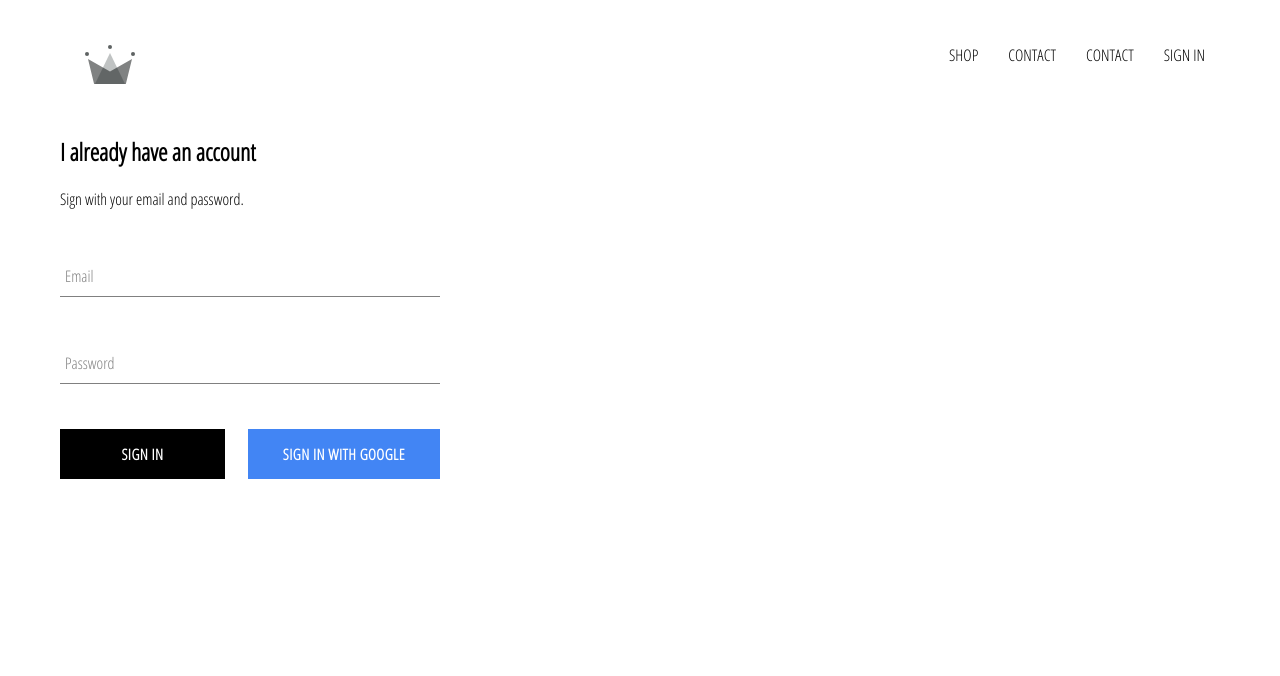
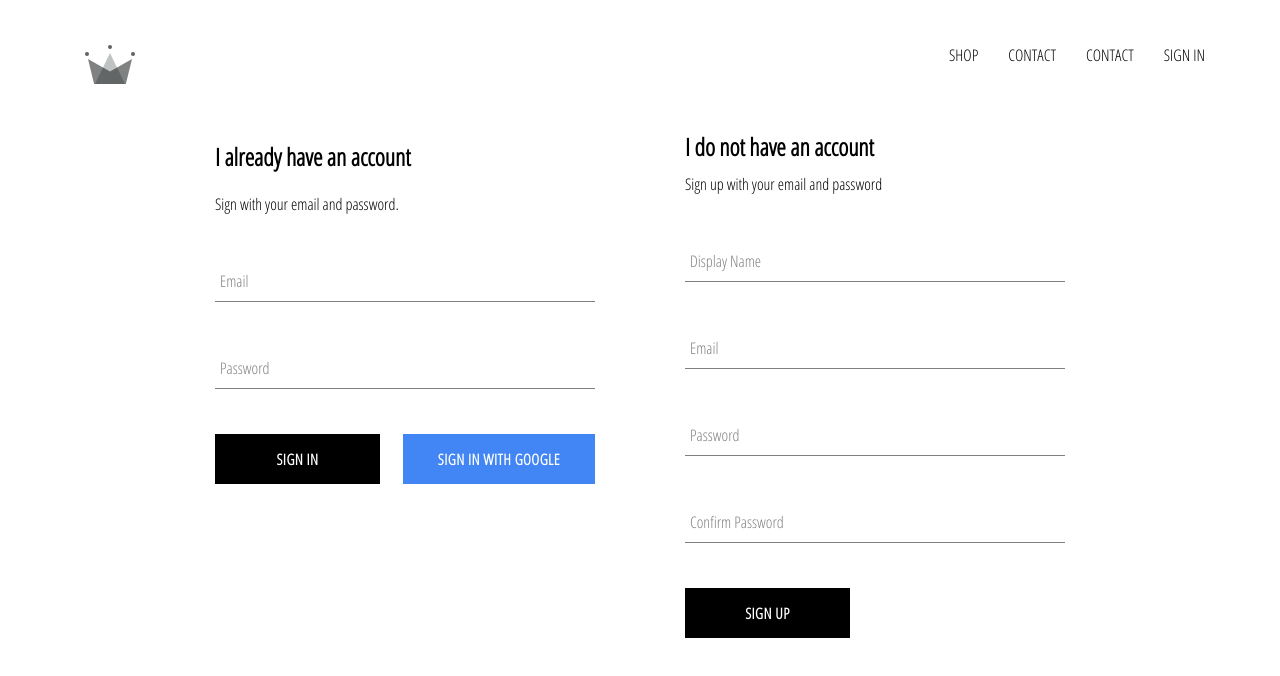
Before and after one commit to pepminty/crwn-clothing, a React (Create React App) app: page /signin in a window 1280 px wide. Shown: the top 676 px of the page. Built offline with nearby package versions, Linux system fonts and the light colour scheme; no server answers.

Commit message:
'Firebase'

```diff
--- a/src/App.js
+++ b/src/App.js
@@ -5,7 +5,7 @@
 import ShopePage from "./components/pages/shop/shop.component";
 import Header from "./components/header/header.component";
 import SignInAndSignUp from "./components/pages/sign-in-and-signup/sign-in-and-signup.component";
-import { auth } from "./firebase/firebase.utils";
+import { auth, createUserProfileDocument } from "./firebase/firebase.utils";
 
 class App extends React.Component {
   constructor() {
@@ -19,10 +19,23 @@
   unsubscribeFromAuth = null;
 
   componentDidMount() {
-    auth.onAuthStateChanged((user) => {
-      this.setState({ currentUser: user });
+    this.unsubscribeFromAuth = auth.onAuthStateChanged(async (userAuth) => {
+      if (userAuth) {
+        const userRef = await createUserProfileDocument(userAuth);
 
-      console.log(user);
+        userRef.onSnapshot((snapShot) => {
+          this.setState({
+            currentUser: {
+              id: snapShot.id,
+              ...snapShot.data(),
+            },
+          });
+        });
+
+        console.log(this.state);
+      } else {
+        this.setState({ currentUser: userAuth });
+      }
     });
   }
 
@@ -33,7 +46,7 @@
   render() {
     return (
       <div>
-        <Header currentUser = {this.state.currentUser} />
+        <Header currentUser={this.state.currentUser} />
         <Switch>
           <Route exact path="/" component={HomePage} />
           <Route path="/shop" component={ShopePage} />
--- a/src/components/pages/sign-in-and-signup/sign-in-and-signup..styles.scss
+++ b/src/components/pages/sign-in-and-signup/sign-in-and-signup..styles.scss
@@ -0,0 +1,6 @@
+.sign-in-and-sign-up {
+    width: 850px;
+    display: flex;
+    justify-content: space-between;
+    margin: 30px auto;
+  }
--- a/src/components/pages/sign-in-and-signup/sign-in-and-signup.component.jsx
+++ b/src/components/pages/sign-in-and-signup/sign-in-and-signup.component.jsx
@@ -1,10 +1,14 @@
 import React from "react";
 
-import './sign-in-and-signup..styles.scss'
+import "./sign-in-and-signup..styles.scss";
 import SignIn from "../../sign-in/sign-in.component";
+import SignUp from "../../sign-up/sign-up.component";
 
 const SignInAndSignUp = () => (
-    <div className='sign-in-and-sign-up'><SignIn></SignIn></div>
-)
+  <div className="sign-in-and-sign-up">
+    <SignIn />
+    <SignUp />
+  </div>
+);
 
 export default SignInAndSignUp;
--- /dev/null
+++ b/src/components/sign-up/sign-up.component.jsx
@@ -0,0 +1,102 @@
+import React from "react";
+
+import "./sign-up.styles.scss";
+
+import FormInput from "../form-input/form-input.component";
+import CustomButton from "../custom-button/custom-button.component";
+import { auth, createUserProfileDocument } from "../../firebase/firebase.utils";
+
+class SignUp extends React.Component {
+  constructor() {
+    super();
+
+    this.state = {
+      displayName: "",
+      email: "",
+      password: "",
+      confirmPassword: "",
+    };
+  }
+
+  handleSubmit = async (event) => {
+    event.preventDefault();
+
+    const { displayName, password, email, confirmPassword } = this.state;
+
+    if (password !== confirmPassword) {
+      alert("passwords don't match");
+      return;
+    }
+
+    try {
+      const { user } = await auth.createUserWithEmailAndPassword(
+        email,
+        password
+      );
+
+      await createUserProfileDocument(user, { displayName });
+
+      this.setState({
+        displayName: "",
+        email: "",
+        password: "",
+        confirmPassword: "",
+      });
+    } catch (error) {
+      console.error(error);
+    }
+  };
+
+  handleChange = (event) => {
+    const { name, value } = event.target;
+
+    this.setState({ [name]: value });
+  };
+  render() {
+    const { displayName, password, email, confirmPassword } = this.state;
+    return (
+      <div className="sign-up">
+        <h2 className="title"> I do not have an account</h2>
+        <span>Sign up with your email and password</span>
+
+        <form className="sign-up-form" onSubmit={this.handleSubmit}>
+          <FormInput
+            type="text"
+            name="displayName"
+            value={displayName}
+            onChange={this.handleChange}
+            label="Display Name"
+            required
+          />
+          <FormInput
+            type="email"
+            name="email"
+            value={email}
+            onChange={this.handleChange}
+            label="Email"
+            required
+          />
+          <FormInput
+            type="password"
+            name="password"
+            value={password}
+            onChange={this.handleChange}
+            label="Password"
+            required
+          />
+          <FormInput
+            type="confirmPassword"
+            name="confirmPassword"
+            value={confirmPassword}
+            onChange={this.handleChange}
+            label="Confirm Password"
+            required
+          />
+          <CustomButton type="submit"> SIGN UP </CustomButton>
+        </form>
+      </div>
+    );
+  }
+}
+
+export default SignUp;
--- /dev/null
+++ b/src/components/sign-up/sign-up.styles.scss
@@ -0,0 +1,9 @@
+.sign-up {
+    display: flex;
+    flex-direction: column;
+    width: 380px;
+
+    .title {
+      margin: 10px 0;
+    }
+  }
--- a/src/firebase/firebase.utils.js
+++ b/src/firebase/firebase.utils.js
@@ -12,6 +12,32 @@
   measurementId: "G-T3M73S5VV8",
 };
 
+export const createUserProfileDocument = async (userAuth, additionalData) => {
+  if (!userAuth) return;
+
+  const userRef = firestore.doc(`users/${userAuth.uid}`);
+
+  const snapShot = await userRef.get();
+
+  if (!snapShot.exists) {
+    const { displayName, email } = userAuth;
+    const createdAt = new Date();
+
+    try {
+      await userRef.set({
+        displayName,
+        email,
+        createdAt,
+        ...additionalData,
+      });
+    } catch (error) {
+      console.log("error creating user", error.message);
+    }
+  }
+
+  return userRef;
+};
+
 firebase.initializeApp(config);
 
 export const auth = firebase.auth();
```
